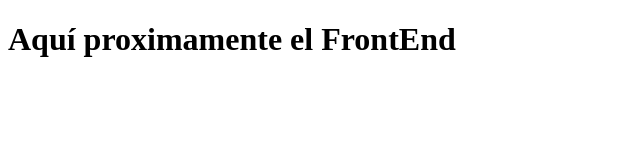
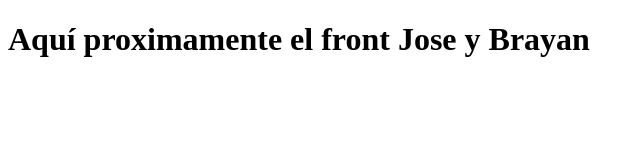
Before and after one commit to Jos738/compra_venta, a website: page public/index.html in a window 1280 px wide. Shown: the whole page, without its empty margins (0-644 px from the left). Drawn offline with Linux system fonts and the light colour scheme.

Commit message:
actualizacion

```diff
--- a/public/index.html
+++ b/public/index.html
@@ -9,7 +9,7 @@
 </head>
 
 <body>
-  <h1>Aquí proximamente el FrontEnd</h1>
+  <h1>Aquí proximamente el front Jose y Brayan</h1>
 </body>
 
 </html>
```
